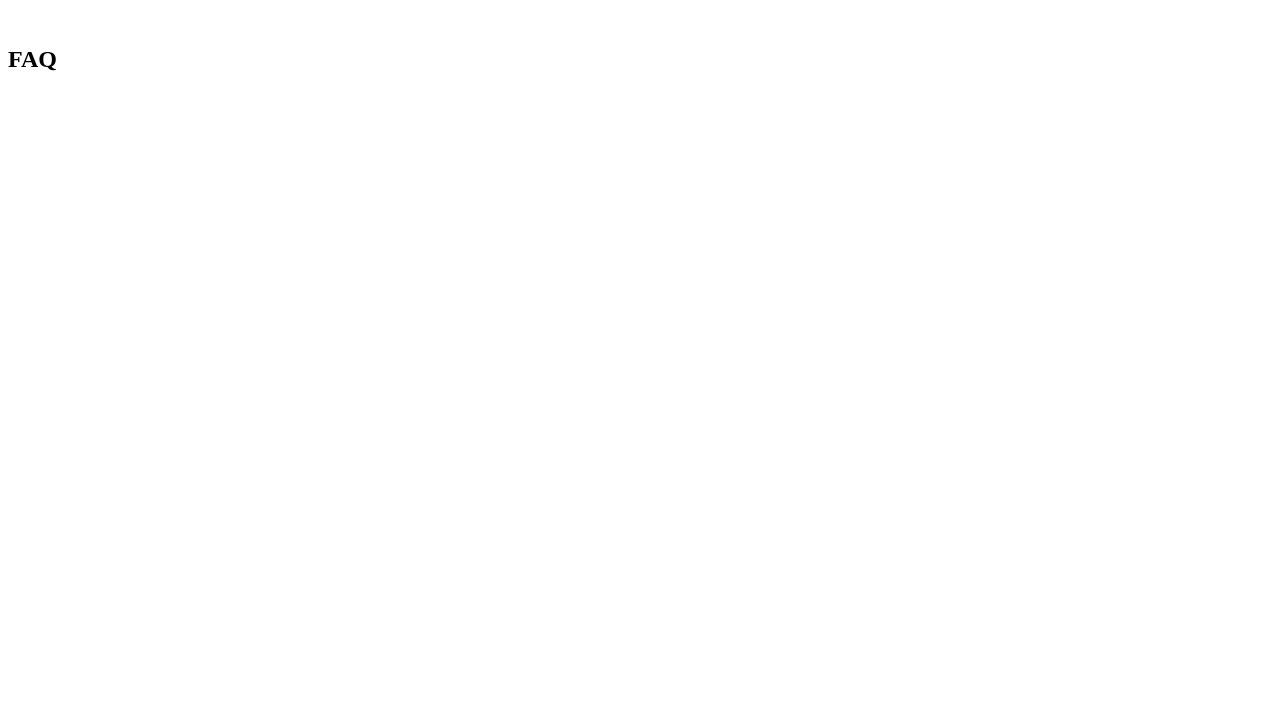
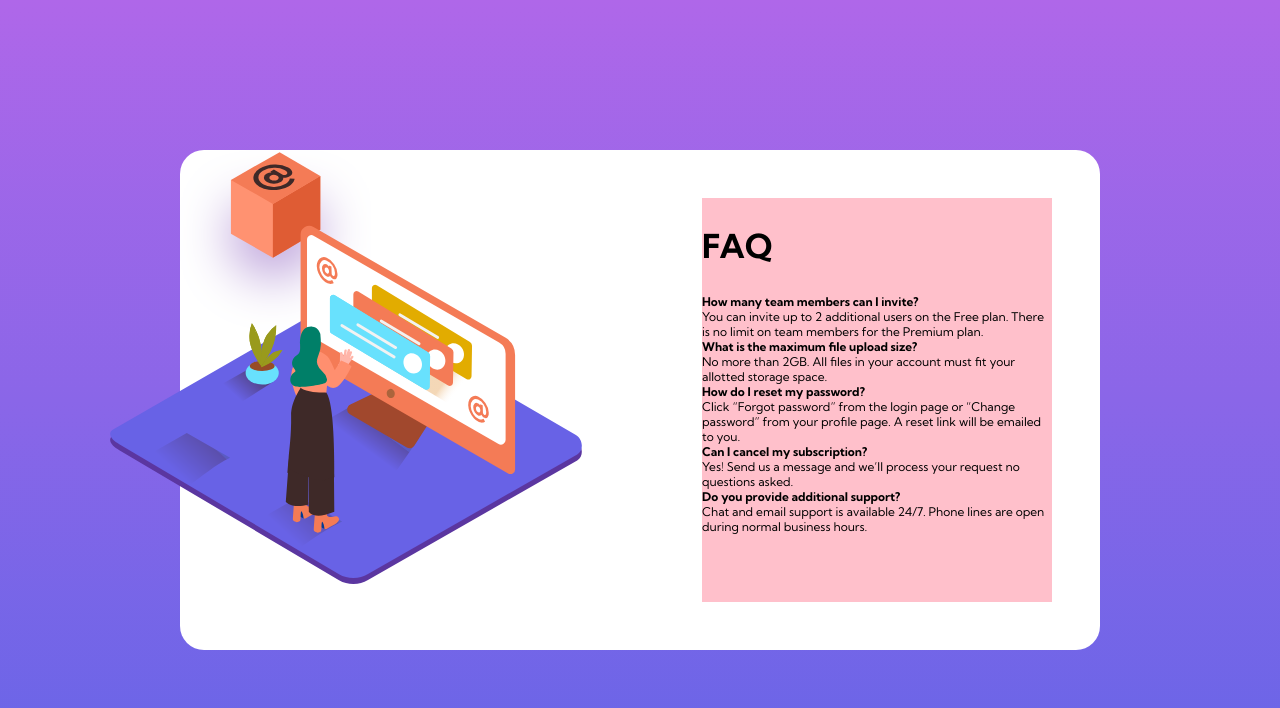
Before and after one commit to aburns009/FM-Accordion-Card, a plain HTML site: page index.html in a window 1280 px wide. Drawn offline with Linux system fonts and the light colour scheme.

Commit message:
basic css style set up

```diff
--- a/index.html
+++ b/index.html
@@ -4,25 +4,49 @@
     <meta charset="UTF-8" />
     <meta http-equiv="X-UA-Compatible" content="IE=edge" />
     <meta name="viewport" content="width=device-width, initial-scale=1.0" />
+    <link rel="stylesheet" href="style.css" />
     <title>Frontend Mentor | FAQ Accordion Card</title>
   </head>
   <body>
     <main class="background">
       <section class="container">
-        <img src="" alt="" />
-        <img src="" alt="" />
+        <img
+          class="logo box"
+          src="images\illustration-box-desktop.svg"
+          alt=""
+        />
+        <img
+          class="logo hero"
+          src="images\illustration-woman-online-desktop.svg"
+          alt=""
+        />
         <div class="card">
           <h1>FAQ</h1>
-          <div class="question"></div>
-          <div class="question"></div>
-          <div class="question"></div>
-          <div class="question"></div>
-          <div class="question"></div>
-          <div class="question"></div>
-          <div class="question"></div>
-          <div class="question"></div>
-          <div class="question"></div>
-          <div class="question"></div>
+          <div class="drop question">How many team members can I invite?</div>
+          <div class="drop answer">
+            You can invite up to 2 additional users on the Free plan. There is
+            no limit on team members for the Premium plan.
+          </div>
+          <div class="drop question">What is the maximum file upload size?</div>
+          <div class="drop answer">
+            No more than 2GB. All files in your account must fit your allotted
+            storage space.
+          </div>
+          <div class="drop question">How do I reset my password?</div>
+          <div class="drop answer">
+            Click “Forgot password” from the login page or “Change password”
+            from your profile page. A reset link will be emailed to you.
+          </div>
+          <div class="drop question">Can I cancel my subscription?</div>
+          <div class="drop answer">
+            Yes! Send us a message and we’ll process your request no questions
+            asked.
+          </div>
+          <div class="drop question">Do you provide additional support?</div>
+          <div class="drop answer">
+            Chat and email support is available 24/7. Phone lines are open
+            during normal business hours.
+          </div>
         </div>
       </section>
     </main>
--- a/style.css
+++ b/style.css
@@ -1,3 +1,5 @@
+@import url('https://fonts.googleapis.com/css2?family=Kumbh+Sans:wght@400;700&display=swap');
+
 *,
 *:before,
 *:after {
@@ -7,4 +9,60 @@
 body {
   margin: 0;
   padding: 0;
+  font-family: 'Kumbh Sans', sans-serif;
 }
+
+.background {
+  height: 100vh;
+  background: linear-gradient(
+    0deg,
+    rgba(101, 101, 231, 1) 0%,
+    rgba(175, 103, 233, 1) 100%
+  );
+  display: flex;
+  justify-content: center;
+  align-items: center;
+}
+
+/*change height to auto when implementing anime*/
+.container {
+  position: relative;
+  display: flex;
+  justify-content: flex-end;
+  background: white;
+  height: 500px;
+  width: 920px;
+  border-radius: 1.5em;
+}
+
+.logo {
+  position: absolute;
+  left: 0;
+}
+
+.hero {
+  top: 15%;
+  margin-left: -70px;
+}
+
+.card {
+  background: pink;
+  width: 350px;
+  margin: 3em;
+}
+
+h1 {
+  font-size: 33px;
+}
+
+.drop {
+  font-size: 12px;
+}
+
+.question {
+  font-weight: 700;
+}
+
+.answer {
+  font-weight: 400;
+}
```
